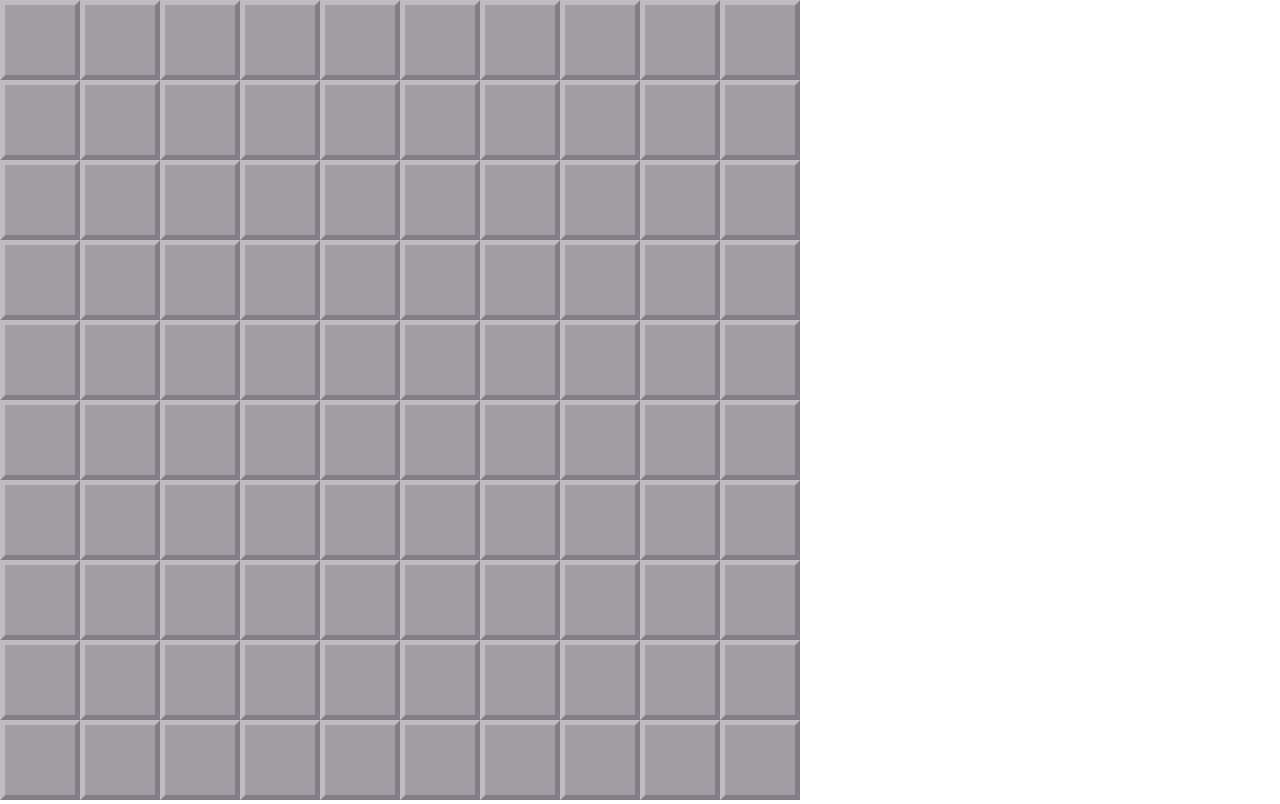
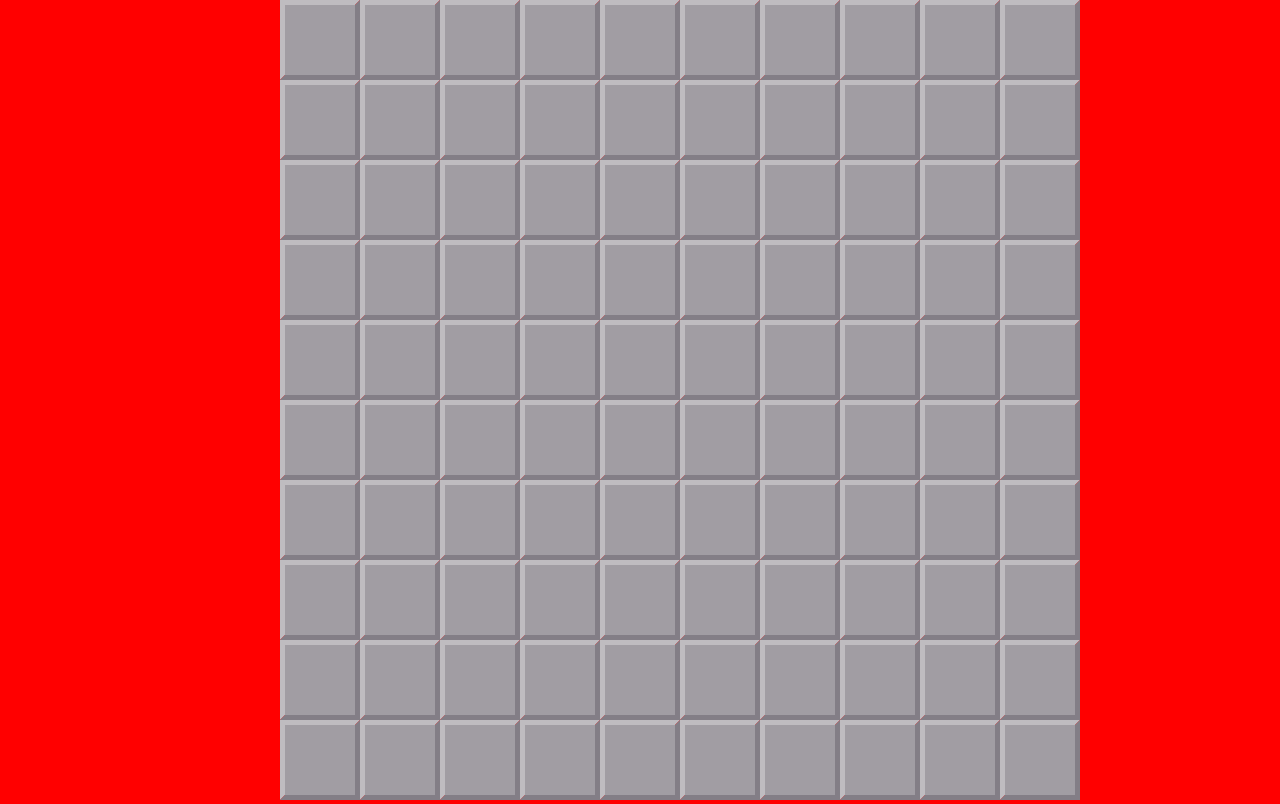
Before and after one commit to pmachata/madvac, a plain HTML site: page staging/index.html in a window 1280 px wide. Drawn offline with Linux system fonts and the light colour scheme.

Commit message:
Update staging

```diff
--- a/staging/index.html
+++ b/staging/index.html
@@ -9,6 +9,13 @@
   <style>
     body {
         margin: 0;
+        background-color: red;
+    }
+    div.app {
+        text-align: center;
+    }
+    div.board {
+        display: inline-block;
     }
     div.row {
         display: table;
@@ -17,6 +24,8 @@
     div.field {
         display: table-cell;
         position: relative;
+        margin: 0;
+        padding: 0;
         width: 10vmin;
         height: 10vmin;
         cursor: default;
@@ -67,16 +76,11 @@
         -ms-user-select: none;
         user-select: none;
     }
-
-    .board .row {
-    }
-    .board .cell {
-    }
   </style>
 
   <script type="text/x-template" id="appField">
     <div class="field"
-         v-on:click.prevent="open"
+         v-on:touchend.prevent="open"
          v-on:contextmenu.prevent="flag">
         <svg v-if="covered()"
              class="covered"
@@ -130,7 +134,7 @@
   </script>
 
   <body>
-    <div id="app" class="unselectable">
+    <div id="app" class="app unselectable">
       <app-board></app-board>
     </div>
   </body>
```
